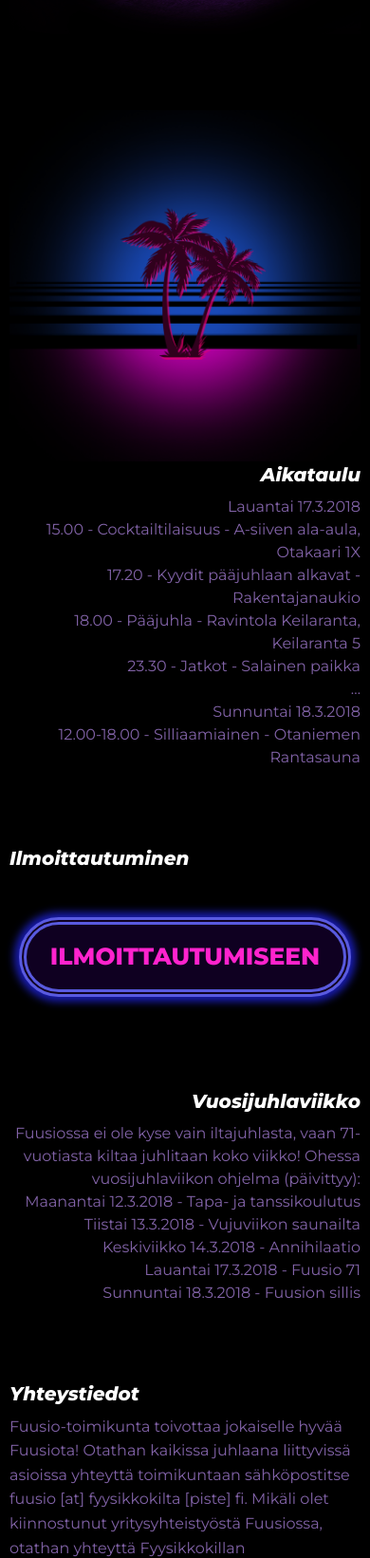
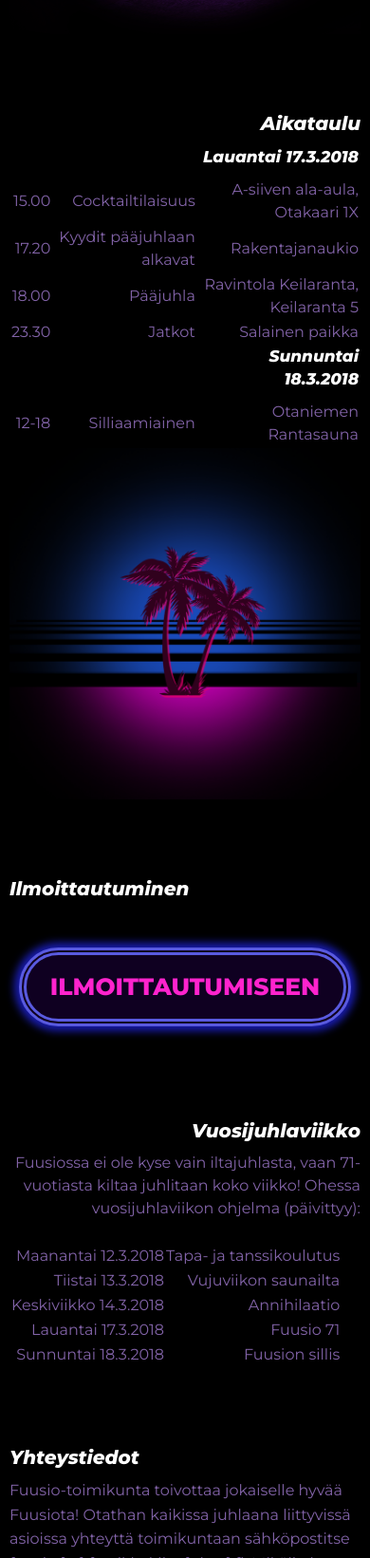
Before and after one commit to Alphenus/fuusio71, a website: page index.html in a window 390 px wide. Shown: the part 2253-3894 px from the top of the page at 95% size. Drawn offline with Linux system fonts and the light colour scheme.

Commit message:
Mobile friendlity and tables

```diff
--- a/index.html
+++ b/index.html
@@ -57,7 +57,7 @@
                 Tervetuloa juhlimaan Fuusiosta kiltalaisten, hyvien ystävien ja uusien tuttavuuksien kanssa!
             </p>
         </div>
-        <div class="large-5 cell text-left">
+        <div class="medium-5 cell text-left">
             <img src="img/F71_web_fii.png" alt="Fii">
         </div>
 
@@ -68,24 +68,64 @@
       <div id="aikataulu" class="grid-x grid-padding-x">
 
 
-        <div class="medium-5 medium-offset-1 cell text-right">
+        <div class="medium-5 medium-offset-1 cell small-order-2 medium-order-1 text-right">
             <img src="img/F71_web_palm.png" alt="Palmu">
         </div>
-        <div class="medium-5 cell text-right">
+        <div class="medium-5 cell small-order-1 medium-order-2 text-right">
             <div class="large-12 cell text-right">
                 <h2>Aikataulu</h2>
             </div>
 
             <div class="large-12 cell text-right">
-                Lauantai 17.3.2018 <br>
-                15.00 - Cocktailtilaisuus - A-siiven ala-aula, Otakaari 1X <br>
-                17.20 - Kyydit pääjuhlaan alkavat - Rakentajanaukio <br>
-                18.00 - Pääjuhla - Ravintola Keilaranta, Keilaranta 5 <br>
-                23.30 - Jatkot - Salainen paikka <br>
-                …<br>
 
-                Sunnuntai 18.3.2018 <br>
-                12.00-18.00 - Silliaamiainen - Otaniemen Rantasauna <br>
+
+                <table class="unstriped stack">
+                    <tbody>
+                        <tr>
+                            <td></td>
+                            <td></td>
+                            <td><h5>Lauantai 17.3.2018</h5></td>
+                        </tr>
+                        <tr>
+                            <td>15.00</td>
+                            <td>Cocktailtilaisuus</td>
+                            <td>A-siiven ala-aula, Otakaari 1X</td>
+                        </tr>
+                        <tr>
+                            <td>17.20</td>
+                            <td>Kyydit pääjuhlaan alkavat</td>
+                            <td>Rakentajanaukio</td>
+                        </tr>
+                        <tr>
+                            <td>18.00</td>
+                            <td>Pääjuhla</td>
+                            <td>Ravintola Keilaranta, Keilaranta 5</td>
+                        </tr>
+                        <tr>
+                            <td>23.30</td>
+                            <td>Jatkot</td>
+                            <td>Salainen paikka</td>
+                        </tr>
+                        <tr>
+                            <td></td>
+                            <td></td>
+                            <td><h5>Sunnuntai 18.3.2018</h5></td>
+                        </tr>
+                        <tr>
+                            <td>12-18</td>
+                            <td>Silliaamiainen</td>
+                            <td>Otaniemen Rantasauna</td>
+                        </tr>
+                    </tbody>
+                </table>
+
+
+
+                <table class="unstriped stack">
+                    <tbody>
+
+                    </tbody>
+                </table>
 
             </div>
 
@@ -115,16 +155,35 @@
             <h2>Vuosijuhlaviikko</h2>
         </div>
 
-        <div class="medium-5 medium-offset-1 cell text-right">
+        <div class="medium-4 medium-offset-1 cell text-right">
         </div>
-        <div class="medium-5 cell text-right">
+        <div class="medium-6 cell text-right">
             Fuusiossa ei ole kyse vain iltajuhlasta, vaan 71-vuotiasta kiltaa juhlitaan koko viikko! Ohessa vuosijuhlaviikon ohjelma (päivittyy): <br>
-
-            Maanantai 12.3.2018 - Tapa- ja tanssikoulutus <br>
-            Tiistai 13.3.2018 - Vujuviikon saunailta <br>
-            Keskiviikko 14.3.2018 - Annihilaatio <br>
-            Lauantai 17.3.2018 - Fuusio 71 <br>
-            Sunnuntai 18.3.2018 - Fuusion sillis <br>
+            <br>
+            <table class="unstriped stack">
+                <tbody>
+                    <tr>
+                        <td>Maanantai 12.3.2018</td>
+                        <td>Tapa- ja tanssikoulutus</td>
+                    </tr>
+                    <tr>
+                        <td>Tiistai 13.3.2018</td>
+                        <td>Vujuviikon saunailta</td>
+                    </tr>
+                    <tr>
+                        <td>Keskiviikko 14.3.2018</td>
+                        <td>Annihilaatio</td>
+                    </tr>
+                    <tr>
+                        <td>Lauantai 17.3.2018</td>
+                        <td>Fuusio 71</td>
+                    </tr>
+                    <tr>
+                        <td>Sunnuntai 18.3.2018</td>
+                        <td>Fuusion sillis</td>
+                    </tr>
+                </tbody>
+            </table>
 
         </div>
       </div>
```
